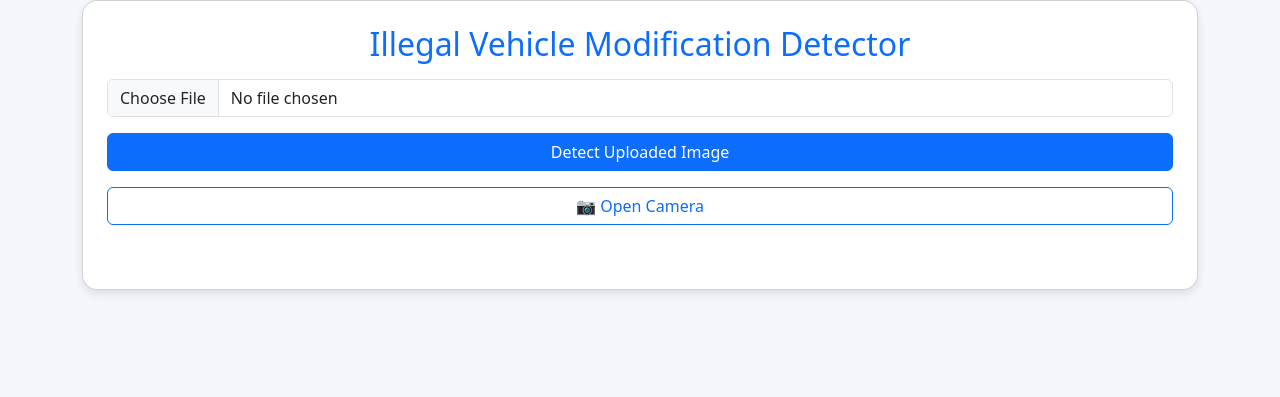
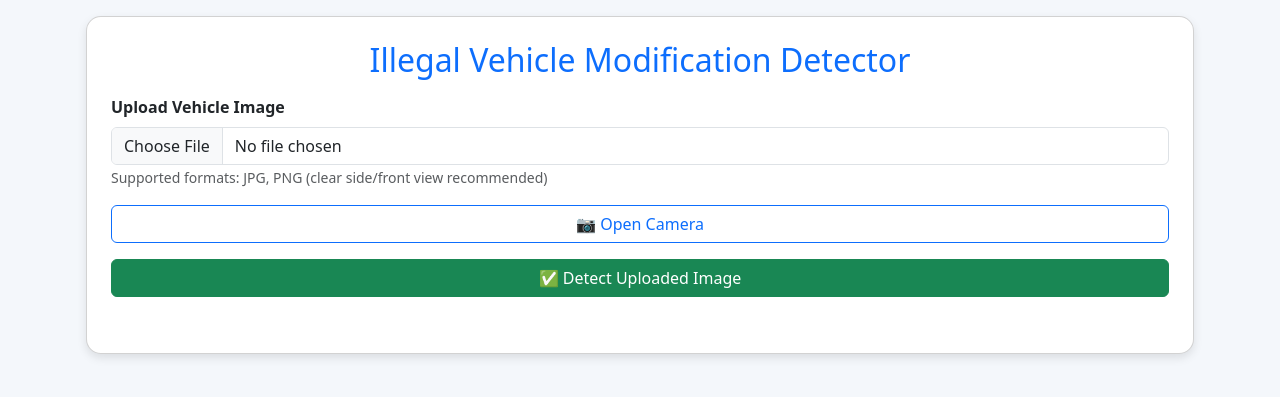
Before and after one commit to sahansasindu/tuk-tuk_mod-detection-system, a Flask app: page /page1 in a window 1280 px wide. Shown: the part 56-453 px from the top of the page. Run offline with Flask 3, Linux system fonts and the light colour scheme; parts of the project's set-up code (start-up, migrations or seed data) failed here and were passed over.

Commit message:
update code

```diff
--- a/templates/illegalmodification.html
+++ b/templates/illegalmodification.html
@@ -1,6 +1,6 @@
 {% extends "base.html" %}
+{% block content %}
 
-{% block content %}
 <style>
   body { background-color: #f4f7fb; }
   .card {
@@ -16,30 +16,36 @@
     background: #f8f9fa;
     padding: 15px;
     border-radius: 10px;
-    text-align: left;
     white-space: pre-wrap;
     font-size: 0.95rem;
+    text-align: left;
   }
   #cameraSection { display: none; }
   #closeDetectionBtn { display: none; }
 </style>
 
-<div class="container text-center">
+<div class="container p-3 text-center">
   <div class="card p-4">
     <h2 class="mb-3 text-primary">Illegal Vehicle Modification Detector</h2>
 
     <!-- Upload Form -->
-    <form id="uploadForm">
-      <input type="file" id="imageInput" class="form-control mb-3" accept="image/*" required>
-      <button class="btn btn-primary w-100 mb-3" type="submit">
-        Detect Uploaded Image
-      </button>
-    </form>
+    <div class="mb-3 text-start">
+      <label class="form-label fw-bold">Upload Vehicle Image</label>
+      <input type="file" id="imageInput" class="form-control" accept="image/*">
+      <small class="text-muted">Supported formats: JPG, PNG (clear side/front view recommended)</small>
+    </div>
 
     <!-- Camera Controls -->
     <button class="btn btn-outline-primary mb-3" id="openCameraBtn">
       📷 Open Camera
     </button>
+
+    <!-- Detect Button Below -->
+    <button class="btn btn-success w-100 mb-3" id="uploadDetectBtn">
+      ✅ Detect Uploaded Image
+    </button>
+
+
 
     <div id="cameraSection">
       <video id="camera" autoplay playsinline class="mt-2"></video>
@@ -48,25 +54,28 @@
       <div class="mt-3">
         <button class="btn btn-secondary" id="captureBtn">📸 Capture Photo</button>
         <button class="btn btn-success" id="detectFromCamera" style="display:none;">
-          Detect Captured Image
+          🔍 Detect Captured Image
         </button>
-        <button class="btn btn-outline-danger" id="closeCameraBtn">
-          ❌ Close Camera
-        </button>
+        <button class="btn btn-outline-danger" id="closeCameraBtn">❌ Close Camera</button>
       </div>
     </div>
 
     <!-- Result -->
-    <div id="result" class="mt-4"></div>
+    <div id="result" class="mt-3"></div>
 
     <!-- Close Detection Button -->
-    <button class="btn btn-outline-secondary mt-3" id="closeDetectionBtn">
-      🧹 Close Detection
+    <button class="btn btn-outline-secondary w-100 mt-3" id="closeDetectionBtn">
+      🧹 Clear Result
     </button>
   </div>
 </div>
 
 <script>
+  const fileInput = document.getElementById("imageInput");
+  const uploadDetectBtn = document.getElementById("uploadDetectBtn");
+  const resultDiv = document.getElementById("result");
+  const closeDetectionBtn = document.getElementById("closeDetectionBtn");
+
   const camera = document.getElementById("camera");
   const canvas = document.getElementById("snapshot");
   const openCameraBtn = document.getElementById("openCameraBtn");
@@ -74,13 +83,36 @@
   const captureBtn = document.getElementById("captureBtn");
   const detectFromCamera = document.getElementById("detectFromCamera");
   const cameraSection = document.getElementById("cameraSection");
-  const resultDiv = document.getElementById("result");
-  const closeDetectionBtn = document.getElementById("closeDetectionBtn");
-  const fileInput = document.getElementById("imageInput");
+
   let stream = null;
 
   // -----------------------------
-  // OPEN CAMERA
+  // Detect uploaded image
+  // -----------------------------
+  uploadDetectBtn.addEventListener("click", async () => {
+    const file = fileInput.files[0];
+    if (!file) { alert("Please upload an image."); return; }
+
+    resultDiv.innerHTML = "<div class='text-muted'>🔄 Processing...</div>";
+
+    const formData = new FormData();
+    formData.append("image", file);
+
+    try {
+      const res = await fetch("/detect_illegal_modification", {
+        method: "POST",
+        body: formData
+      });
+      const data = await res.json();
+      showResult(data);
+    } catch (err) {
+      console.error(err);
+      resultDiv.innerHTML = "<p class='text-danger'>❌ Error processing image.</p>";
+    }
+  });
+
+  // -----------------------------
+  // Open Camera
   // -----------------------------
   openCameraBtn.addEventListener("click", async () => {
     try {
@@ -89,24 +121,22 @@
       cameraSection.style.display = "block";
       openCameraBtn.style.display = "none";
     } catch (err) {
-      alert("Camera access denied.");
+      alert("Camera access denied or unavailable.");
       console.error(err);
     }
   });
 
   // -----------------------------
-  // CLOSE CAMERA
+  // Close Camera
   // -----------------------------
   closeCameraBtn.addEventListener("click", () => {
-    if (stream) {
-      stream.getTracks().forEach(track => track.stop());
-    }
+    if (stream) stream.getTracks().forEach(track => track.stop());
     cameraSection.style.display = "none";
     openCameraBtn.style.display = "inline-block";
   });
 
   // -----------------------------
-  // CAPTURE IMAGE
+  // Capture Photo
   // -----------------------------
   captureBtn.addEventListener("click", () => {
     const ctx = canvas.getContext("2d");
@@ -115,24 +145,24 @@
     ctx.drawImage(camera, 0, 0);
 
     const preview = canvas.toDataURL("image/jpeg");
-    resultDiv.innerHTML = `<img src="${preview}">`;
+    resultDiv.innerHTML = `<img src="${preview}" class="img-fluid rounded mb-3">`;
 
     detectFromCamera.style.display = "inline-block";
     closeDetectionBtn.style.display = "inline-block";
   });
 
   // -----------------------------
-  // DETECT FROM CAMERA
+  // Detect Captured Image
   // -----------------------------
   detectFromCamera.addEventListener("click", async () => {
-    resultDiv.innerHTML = "<div class='text-muted'>Processing...</div>";
+    resultDiv.innerHTML = "<div class='text-muted'>🔄 Processing...</div>";
 
     const blob = await new Promise(resolve =>
       canvas.toBlob(resolve, "image/jpeg")
     );
 
     const formData = new FormData();
-    formData.append("image", blob, "camera.jpg");
+    formData.append("image", blob, "captured.jpg");
 
     const res = await fetch("/detect_illegal_modification", {
       method: "POST",
@@ -144,34 +174,13 @@
   });
 
   // -----------------------------
-  // DETECT FROM UPLOAD
-  // -----------------------------
-  document.getElementById("uploadForm").addEventListener("submit", async e => {
-    e.preventDefault();
-
-    const formData = new FormData();
-    formData.append("image", fileInput.files[0]);
-
-    resultDiv.innerHTML = "<div class='text-muted'>Processing...</div>";
-
-    const res = await fetch("/detect_illegal_modification", {
-      method: "POST",
-      body: formData
-    });
-
-    const data = await res.json();
-    showResult(data);
-  });
-
-  // -----------------------------
-  // SHOW RESULT
+  // Show Result
   // -----------------------------
   function showResult(data) {
-    closeDetectionBtn.style.display = "inline-block";
+    closeDetectionBtn.style.display = "block";
 
     if (data.error) {
-      resultDiv.innerHTML =
-        `<div class="alert alert-danger">${data.error}</div>`;
+      resultDiv.innerHTML = `<div class="alert alert-danger">${data.error}</div>`;
       return;
     }
 
@@ -179,24 +188,19 @@
 
     resultDiv.innerHTML = `
       <div class="alert alert-${alertType}">
-        <b>${data.illegal_detected
-          ? "⚠️ Illegal Modification Detected!"
-          : "✅ No Illegal Modification Detected"}
-        </b>
+        <b>${data.illegal_detected ? "⚠️ Illegal Modification Detected!" : "✅ No Illegal Modification Detected"}</b>
       </div>
 
-      <p><b>Detected Classes:</b>
-        ${data.detected_classes.join(", ") || "None"}
-      </p>
+      <p><b>Detected Classes:</b> ${data.detected_classes.join(", ") || "None"}</p>
 
-      <img src="${data.result_image}" alt="Detection Result">
+      <img src="${data.result_image}" alt="Detection Result" class="img-fluid rounded mb-3">
 
       <pre>${data.violation_message}</pre>
     `;
   }
 
   // -----------------------------
-  // CLOSE DETECTION
+  // Clear Result
   // -----------------------------
   closeDetectionBtn.addEventListener("click", () => {
     resultDiv.innerHTML = "";
```
Also changed, not shown: templates/windscreenvisibility.html (+20 -17 lines).
